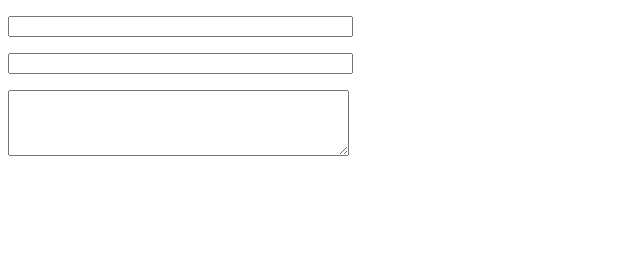
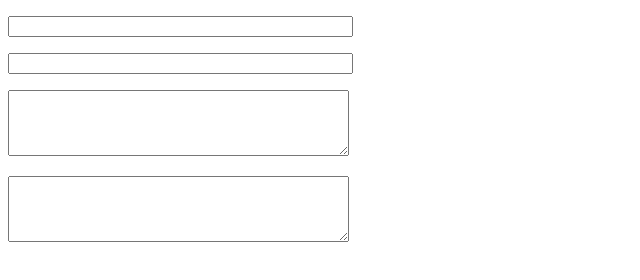
Before and after one commit to sgt111/test, a plain HTML site: page index.html in a window 1280 px wide. Shown: the whole page, without its empty margins (0-640 px from the left). Drawn offline with Linux system fonts and the light colour scheme.

Commit message:
変更２

```diff
--- a/index.html
+++ b/index.html
@@ -12,4 +12,7 @@
  <p>
   <textarea id="col3" name="col3" rows="4" cols="40"></textarea>
  </p>
+ <p>
+  <textarea id="col3" name="col3" rows="4" cols="40"></textarea>
+ </p>
 </body>
```
